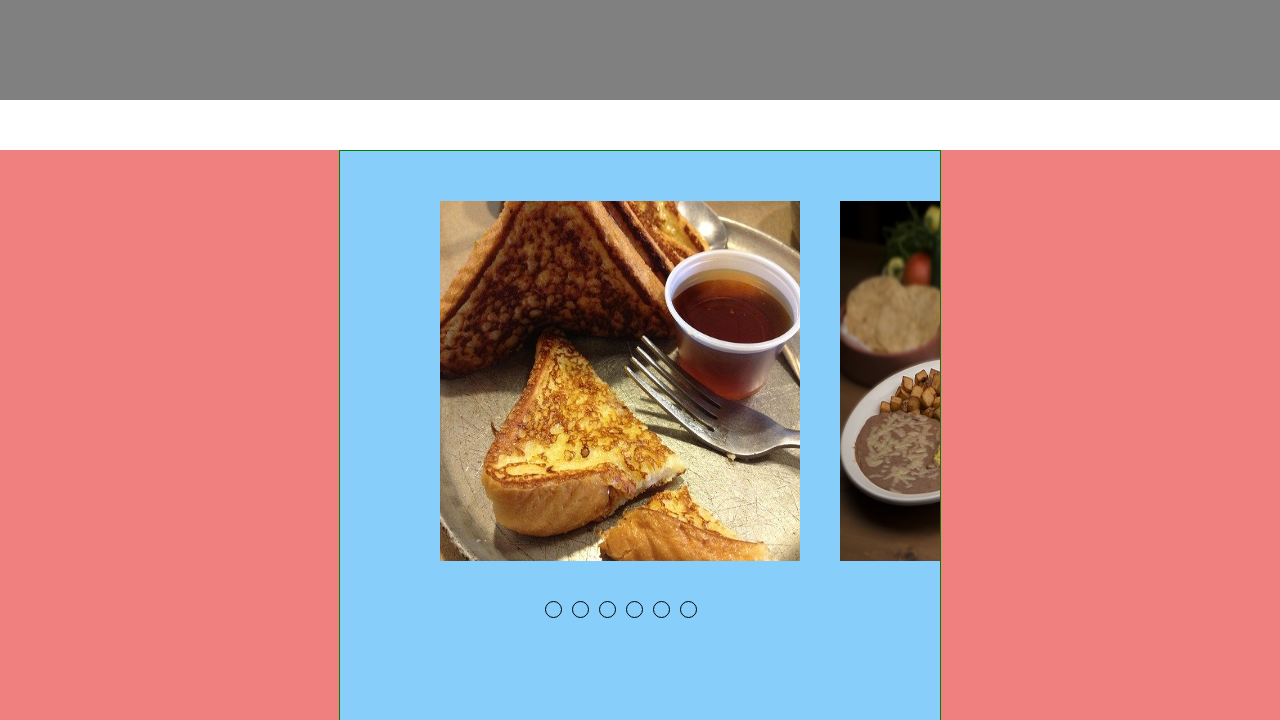
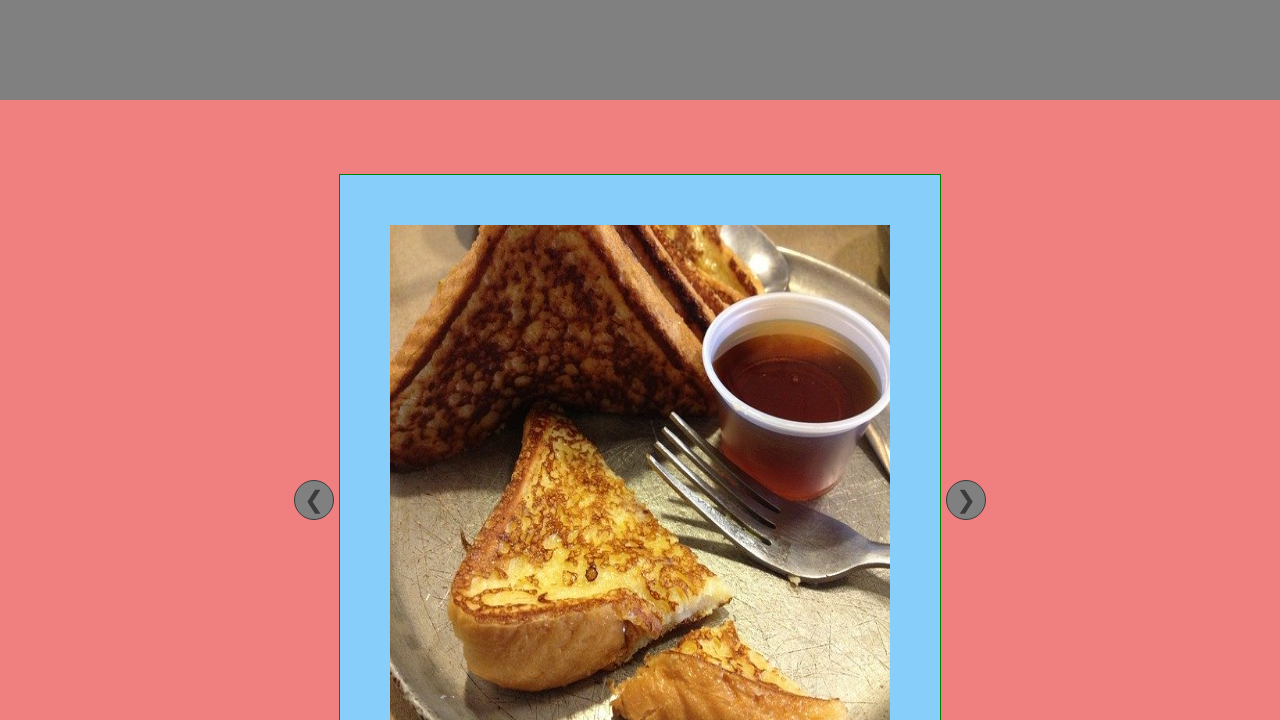
Before and after one commit to Jamesredux/features, a website built with webpack: page src/index.html in a window 1280 px wide. Shown: the part 80-800 px from the top of the page. Built offline with nearby package versions, Linux system fonts and the light colour scheme.

Commit message:
complete manual slideshow

```diff
--- a/src/index.html
+++ b/src/index.html
@@ -73,6 +73,9 @@
     </div>
     <div class="results-box"></div>
     <div class="slider-container">
+      <div class="arrow left-arrow">
+        <div class="arrow-button back">&#10094;</div>
+      </div>
       <div class="slider-box">
         <div class="slides-row">
           <div class="slide"><img id="food1" alt="french toast" /></div>
@@ -83,7 +86,7 @@
           <div class="slide"><img id="food6" alt="cherry pie" /></div>
         </div>
         <div class="bullets">
-          <div class="bullet" data-slide="1"></div>
+          <div class="bullet selected" data-slide="1"></div>
           <div class="bullet" data-slide="2"></div>
           <div class="bullet" data-slide="3"></div>
           <div class="bullet" data-slide="4"></div>
@@ -91,6 +94,9 @@
           <div class="bullet" data-slide="6"></div>
         </div>
       </div>
+      <div class="arrow right-arrow">
+        <div class="arrow-button forward">&#10095;</div>
+      </div>
     </div>
   </body>
 </html>
--- a/src/slide.js
+++ b/src/slide.js
@@ -1,14 +1,53 @@
 const { doc } = require("prettier");
 
 const slide = (() => {
+  const slideBullets = document.querySelectorAll(".bullet");
+  const slidesRow = document.querySelector(".slides-row");
+  const backArrow = document.querySelector(".back");
+  const forwardArrow = document.querySelector(".forward");
+  let currentSlide = 1;
+
+  const moveBack = () => {
+    if (currentSlide === 1) return;
+    currentSlide = currentSlide - 1;
+
+    changeImage(currentSlide);
+  };
+
+  const moveForward = () => {
+    if (currentSlide === 6) return;
+    currentSlide = currentSlide + 1;
+    changeImage(currentSlide);
+  };
+
+  const changeImage = (slideNumber) => {
+    changeSelectedBullet(slideNumber);
+    showPicture(slideNumber);
+  };
+
+  const changeSelectedBullet = (bulletNumber) => {
+    slideBullets.forEach((bullet) => bullet.classList.remove("selected"));
+    const selectedBullet = document.querySelector(
+      `[data-slide="${bulletNumber}"]`
+    );
+    selectedBullet.classList.add("selected");
+  };
+
+  const showPicture = (bulletNumber) => {
+    const transformValue = bulletNumber * 550 - 550;
+    slidesRow.style.transform = `translateX(-${transformValue}px)`;
+  };
   const selectSlide = (e) => {
-    console.log(e.target.dataset.slide);
+    const bulletNumber = e.target.dataset.slide;
+    currentSlide = parseInt(bulletNumber);
+    changeImage(currentSlide);
   };
-  const slideBullets = document.querySelectorAll(".bullet");
 
   slideBullets.forEach((bullet) =>
     bullet.addEventListener("click", selectSlide)
   );
+  forwardArrow.addEventListener("click", moveForward);
+  backArrow.addEventListener("click", moveBack);
 })();
 
 export default slide;
--- a/src/style.css
+++ b/src/style.css
@@ -86,6 +86,9 @@ body {
   z-index: -3;
   background-color: lightcoral;
   height: 800px;
+  display: flex;
+  justify-content: center;
+  align-items: center;
 }
 
 .slider-box {
@@ -93,30 +96,60 @@ body {
   width: 600px;
   background-color: lightskyblue;
   padding-top: 50px;
-  margin: 50px auto;
+  /* margin: 50px auto; */
   border: 1px solid green;
   overflow: hidden;
 }
 
 .slides-row {
   display: grid;
-  grid-template-columns: repeat(6, 400px);
-  transform: translateX(100px);
+  grid-template-columns: repeat(6, 500px);
+  gap: 50px;
+  transform: translateX(0px);
+  transition: transform 300ms ease-in;
+  margin-left: 50px;
 }
 
 .slide {
-  width: 400px;
-  height: 400px;
+  width: 500px;
+  height: 500px;
 }
 
 .slide img {
-  width: 90%;
-  height: 90%;
+  width: 100%;
+  height: 100%;
+}
+
+.arrow {
+  display: flex;
+}
+
+.arrow-button {
+  box-sizing: border-box;
+  -moz-box-sizing: border-box;
+  -webkit-box-sizing: border-box;
+  height: 40px;
+  width: 40px;
+  font-size: 1.5rem;
+  color: rgb(59, 59, 59);
+  /* padding: 5px; */
+  margin: 5px;
+  border: 1px solid rgb(59, 59, 59);
+  border-radius: 50%;
+  background-color: gray;
+  display: flex;
+  justify-content: center;
+  align-items: center;
+}
+
+.arrow-button:hover {
+  border: 2px solid rgb(59, 59, 59);
+  color: black;
 }
 
 .bullets {
   width: 200px;
-  margin: 0 auto;
+  margin: 030px auto;
   display: flex;
 }
 
@@ -126,6 +159,10 @@ body {
   border: 1px solid black;
   border-radius: 50%;
   margin: 0 5px;
+}
+
+.selected {
+  background-color: gray;
 }
 @media all and (max-width: 600px) {
   .dropdown {
```
Also changed, not shown: 1 other file.
